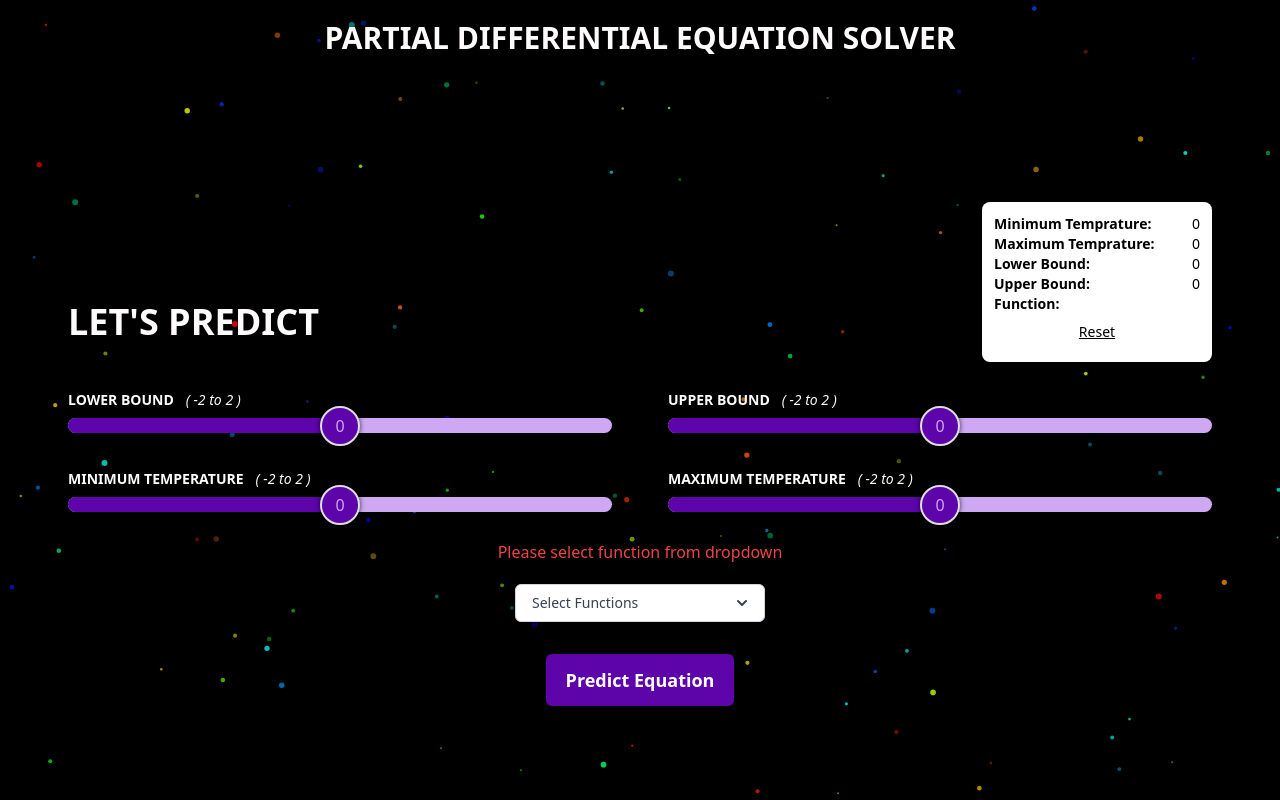
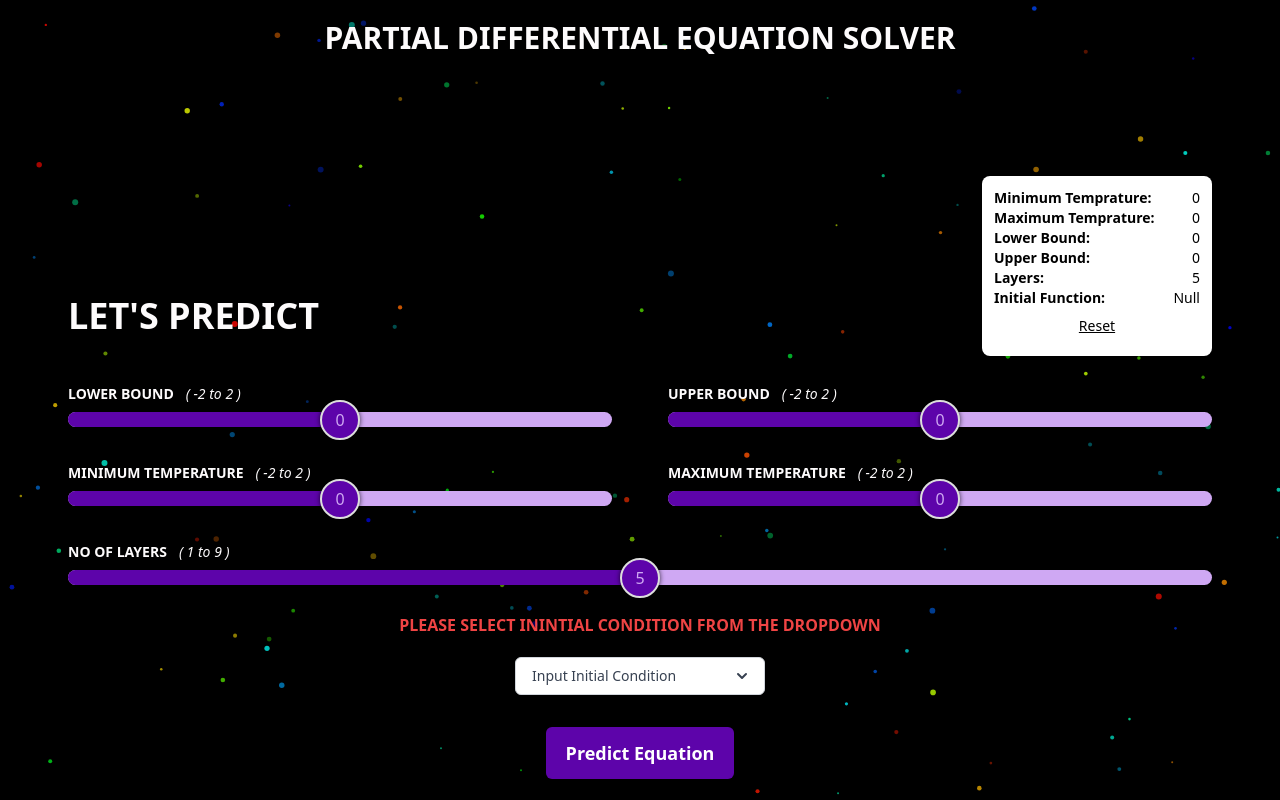
Before and after one commit to MuaviyaImran/pde_solver, a Next.js app: page / in a window 1280 px wide. Both pictures are taken after a click on the button "Predict Equation". Built offline with nearby package versions, Linux system fonts and the light colour scheme.

Commit message:
Requested Chnages v2

```diff
--- a/components/DropDown.js
+++ b/components/DropDown.js
@@ -19,7 +19,7 @@ export default function DropDown({ title, onClick }) {
               <span className="rounded-md shadow-sm">
                 <Menu.Button className="inline-flex justify-between min-w-[250px] px-4 py-2 text-sm font-medium leading-5 text-gray-700 transition duration-150 ease-in-out bg-white border border-gray-300 rounded-md hover:text-gray-500 focus:outline-none focus:border-blue-300 focus:shadow-outline-blue active:bg-gray-50 active:text-gray-800">
                   <span className="capitalize">
-                    {title ? title : "Select Functions"}
+                    {title ? title : "Input Initial Condition"}
                   </span>
                   <svg
                     className="w-5 h-5 ml-2 -mr-1"
--- a/components/InputForm.js
+++ b/components/InputForm.js
@@ -9,6 +9,7 @@ export default function InputForm() {
   const [lowerBound, setLowerBound] = useState(0);
   const [minimumTemprature, setMinimumTemprature] = useState(0);
   const [maximumTemprature, setMaximumTemprature] = useState(0);
+  const [layers, setLayers] = useState(5);
   const [functionEquation, setFunctionEquation] = useState("");
   const [loading, setLoading] = useState(false);
   const [data, setData] = useState(null); // response.data
@@ -16,7 +17,7 @@ export default function InputForm() {
   const [requestBody, setRequestBody] = useState(null);
   const predictEquation = () => {
     if (functionEquation === "") {
-      setError("Please select function from dropdown");
+      setError("Please select Inintial Condition from the dropdown");
       return;
     } else {
       setLoading(true);
@@ -36,6 +37,7 @@ export default function InputForm() {
             xmin: lowerBound,
             tmin: minimumTemprature,
             tmax: maximumTemprature,
+            layers: layers,
             function: f,
           }),
         })
@@ -76,6 +78,7 @@ export default function InputForm() {
     setUpperBound(0);
     setLowerBound(0);
     setMinimumTemprature(0);
+    setLayers(5);
     setMaximumTemprature(0);
     setFunctionEquation("");
   };
@@ -90,8 +93,8 @@ export default function InputForm() {
     );
   else
     return (
-      <div className="max-w-[1200px] mx-auto lg:py-5 lg:px-7 px-6 py-3 flex flex-col gap-5 h-[80vh] justify-center">
-        <div className="flex md:justify-between justify-center mt-32 md:items-end flex-col md:flex-row">
+      <div className="max-w-[1200px] mx-auto lg:py-5 lg:px-7 px-6 py-3 flex flex-col gap-5 h-[90vh]">
+        <div className="flex md:justify-between mt-20 justify-center md:items-end flex-col md:flex-row">
           <p className="font-extrabold mb-5 md:text-2xl text-xl lg:text-4xl uppercase">
             Let&apos;s Predict
           </p>
@@ -111,8 +114,13 @@ export default function InputForm() {
               <strong>Upper Bound:</strong> <span>{upperBound}</span>
             </p>
             <p className="flex justify-between">
-              <strong>Function:</strong>
-              <span className="capitalize">{functionEquation}</span>
+              <strong>Layers:</strong> <span>{layers}</span>
+            </p>
+            <p className="flex justify-between">
+              <strong>Initial Function:</strong>
+              <span className="capitalize">
+                {functionEquation ? functionEquation : "null"}
+              </span>
             </p>
             <div className="flex justify-center md:my-2">
               <span onClick={resetForm} className="underline cursor-pointer">
@@ -126,6 +134,7 @@ export default function InputForm() {
             <RangeSliderContainer
               min={-2}
               max={2}
+              key={lowerBound}
               onChange={setLowerBound}
               initialValue={lowerBound}
               withLabel
@@ -137,6 +146,7 @@ export default function InputForm() {
             <RangeSliderContainer
               min={-2}
               max={2}
+              key={upperBound}
               onChange={setUpperBound}
               initialValue={upperBound}
               withLabel
@@ -150,8 +160,9 @@ export default function InputForm() {
             <RangeSliderContainer
               min={-2}
               max={2}
+              key={minimumTemprature}
               onChange={setMinimumTemprature}
-              initialValue={maximumTemprature}
+              initialValue={minimumTemprature}
               withLabel
               title="Minimum Temperature"
               range="-2 to 2"
@@ -161,6 +172,7 @@ export default function InputForm() {
             <RangeSliderContainer
               min={-2}
               max={2}
+              key={maximumTemprature}
               onChange={setMaximumTemprature}
               initialValue={maximumTemprature}
               withLabel
@@ -169,8 +181,24 @@ export default function InputForm() {
             />
           </div>
         </div>
+        <div className="flex lg:gap-14 md:gap-10 gap-5 flex-col md:flex-row ">
+          <div className="w-full">
+            <RangeSliderContainer
+              min={1}
+              max={9}
+              key={layers}
+              onChange={setLayers}
+              initialValue={layers}
+              withLabel
+              title="No of Layers"
+              range="1 to 9"
+            />
+          </div>
+        </div>
         {error ? (
-          <p className="text-red-500 text-center">{error}</p>
+          <p className="text-red-500 text-center font-semibold uppercase">
+            {error}
+          </p>
         ) : (
           <p className="opacity-0">s</p>
         )}
--- a/components/Prediction.js
+++ b/components/Prediction.js
@@ -146,7 +146,7 @@ export default function Prediction({ prediction, requestBody, setPrediction }) {
               </div>
               <div className="w-full border-b flex justify-between">
                 <th scope="row" class="px-2 py-4 font-medium whitespace-nowrap">
-                  Function
+                  Initital Condition
                 </th>
                 <td class="px-2 py-4">{requestBody.function}</td>
               </div>
```
Also changed, not shown: 1 other file (tests, documents, lock files or other folders).
